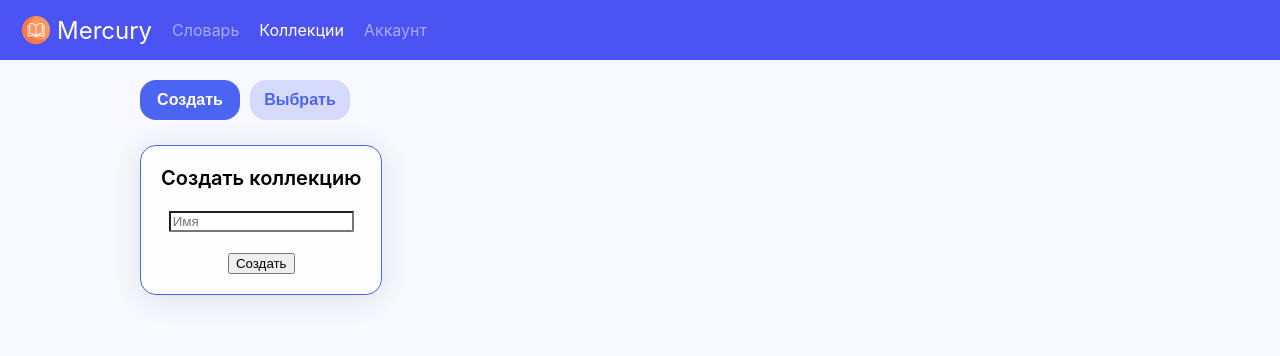
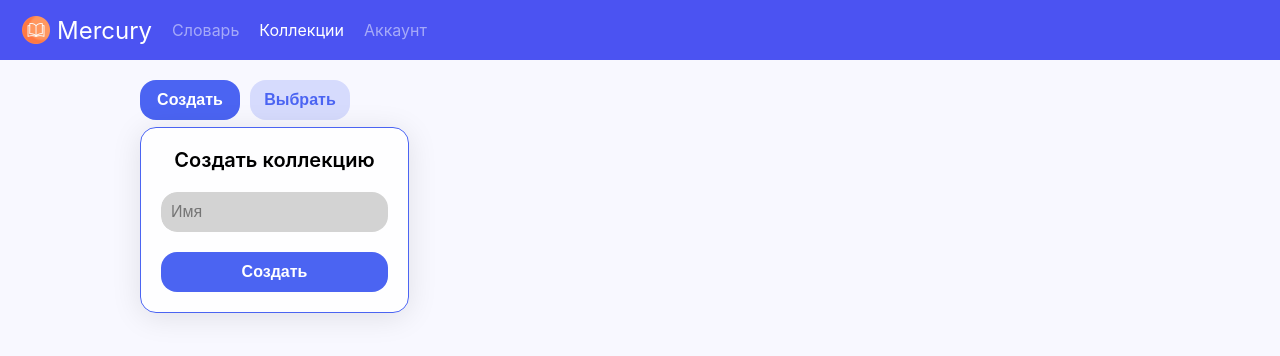
Before and after one commit to SkullMag/mercury-web, a React (Create React App) app: page /collections in a window 1280 px wide. Both pictures are taken after a click on the button "Создать". Shown: the top 356 px of the page. Built offline with nearby package versions, Linux system fonts and the light colour scheme.

Commit message:
Added some styling

```diff
--- a/src/styles/CollectionsHeader.css
+++ b/src/styles/CollectionsHeader.css
@@ -7,7 +7,7 @@
     padding: 0 px 0 10px !important;
 }
 
-.createCollectionButton, .selectCollectionButton, .deleteCollectionButton {
+.createCollectionButton, .selectCollectionButton, .deleteCollectionButton, .addCollectionButton {
     height: 40px;
     width: 100px;
     background: var(--button-color);
@@ -41,3 +41,18 @@
     background-color: rgba(75, 100, 242, 0.2);
     color: var(--button-color)
 }
+
+.collectionNameInput {
+    border-radius: 16px;
+    width: 100%;
+    height: 40px;
+    border: none;
+    background: lightgray;
+    padding: 0 10px 0 10px;
+    color: black;
+    font-size: 16px;
+}
+
+.addCollectionButton {
+    width: 100%;
+}
--- a/src/styles/Definition.css
+++ b/src/styles/Definition.css
@@ -13,7 +13,7 @@
 }
 
 .example {
-    color: #6c757d;
+    color: var(--gray-color);
 }
 
 .word {
--- a/src/styles/DropdownMenu.css
+++ b/src/styles/DropdownMenu.css
@@ -61,7 +61,8 @@
     position: absolute;
     padding: 20px;
     box-shadow: black;
-    border: 0.8px solid var(--button-color)
+    border: 0.8px solid var(--button-color);
+    z-index: 50
 }
 
 .dropdown-body {
```
